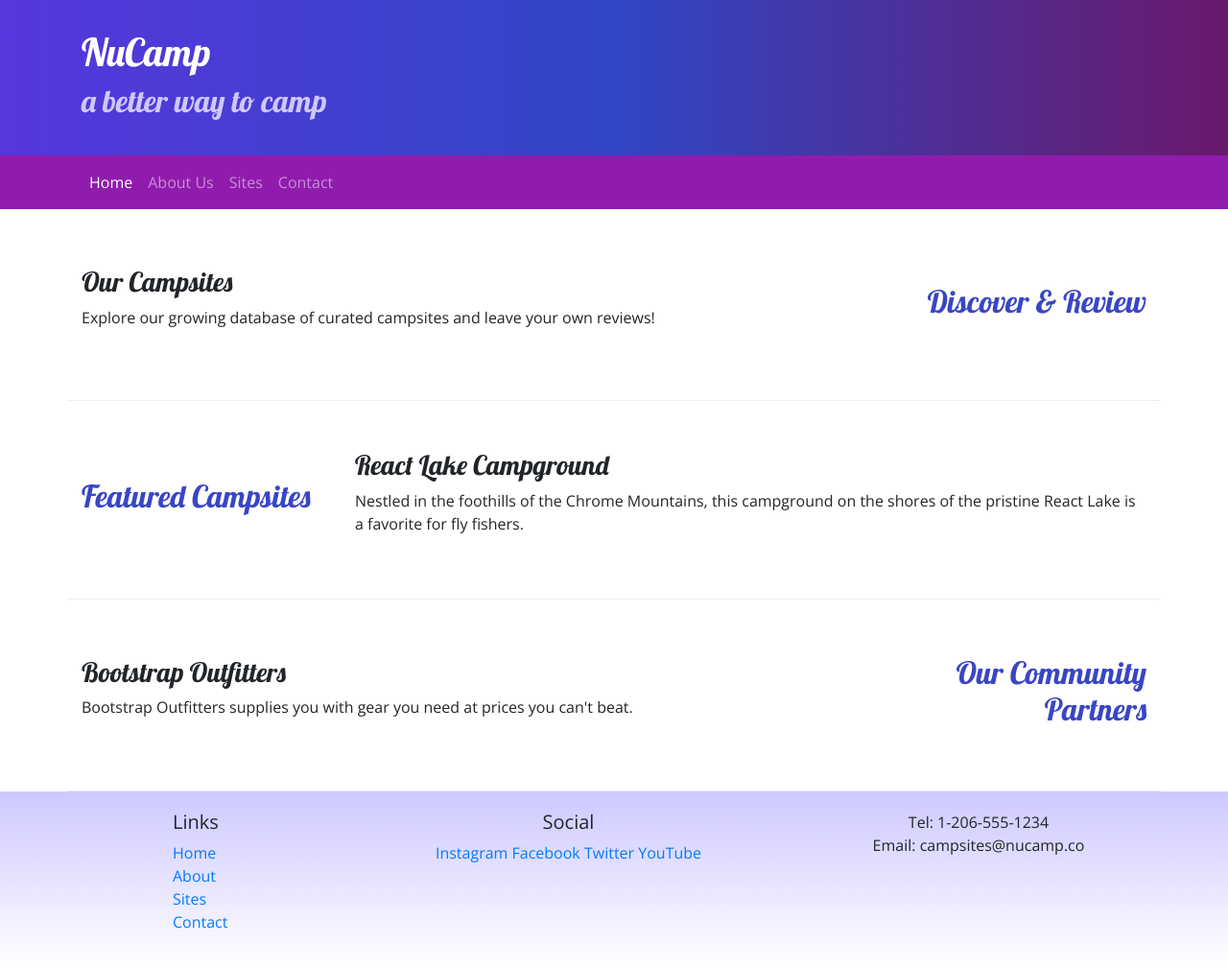
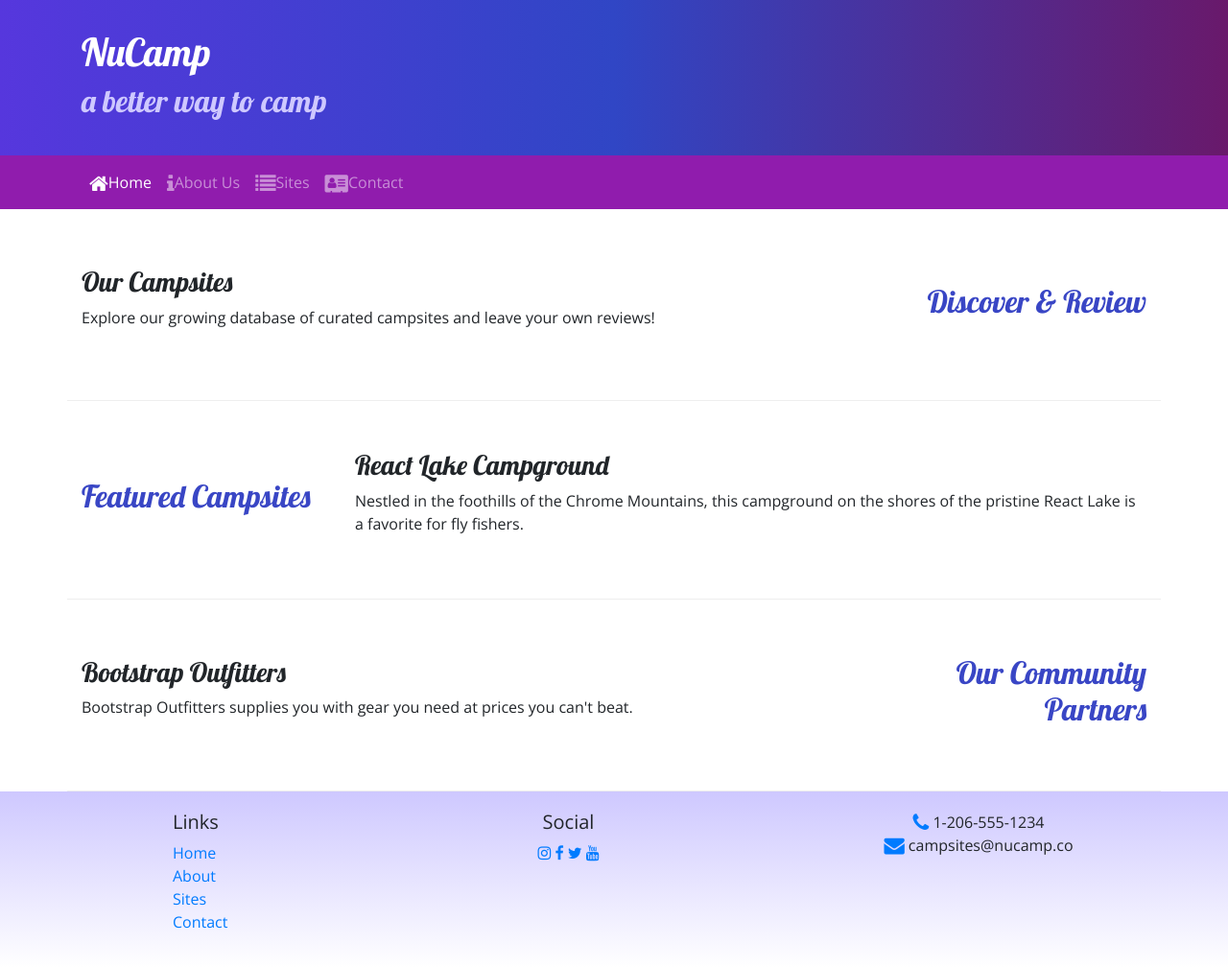
Before and after one commit to JT-817/nucampsite_bootstrap_start-main, a website: page index.html in a window 1280 px wide. Shown: the whole page at 96% size. Drawn offline with nearby package versions, Linux system fonts and the light colour scheme.

Commit message:
icon fonts

```diff
--- a/index.html
+++ b/index.html
@@ -16,6 +16,11 @@
       href="https://fonts.googleapis.com/css?family=Lobster|Open+Sans"
     />
     <link rel="stylesheet" href="css/styles.css" />
+    <!-- Additional CSS must be placed after Bootstrap CSS -->
+    <link
+      rel="stylesheet"
+      href="node_modules/font-awesome/css/font-awesome.min.css"
+    />
 
     <title>NuCamp: A Better Way To Camp</title>
   </head>
@@ -44,16 +49,17 @@
         </button>
         <div class="collapse navbar-collapse" id="nucampNavbar">
           <ul class="navbar-nav">
-          <li class="nav-item active"><a class="nav-link" href="#">Home</a></li>
+            <li class="nav-item active">
+              <a class="nav-link" href="#"><i class="fa fa-home fa-lg"></i>Home</a>
+            </li>
             <li class="nav-item">
-            <a class="nav-link" href="aboutus.html">About Us</a>
+              <a class="nav-link" href="aboutus.html"><i class="fa fa-info fa-lg"></i>About Us</a>
             </li>
-          <li class="nav-item"><a class="nav-link" href="#">Sites</a></li>
-          <li class="nav-item"><a class="nav-link" href="#">Contact</a></li>
+            <li class="nav-item"><a class="nav-link" href="#"><i class="fa fa-list fa-lg"></i>Sites</a></li>
+            <li class="nav-item"><a class="nav-link" href="#"><i class="fa fa-address-card fa-lg"></i>Contact</a></li>
           </ul>
         </div>
       </div>
-
     </nav>
 
     <div class="container">
@@ -102,22 +108,22 @@
           <div class="col-4 col-sm-2 offset-1">
             <h5>Links</h5>
             <ul class="list-unstyled">
-              <li><a href="#">Home</a></li>
-              <li><a href="aboutus.html">About</a></li>
-              <li><a href="#">Sites</a></li>
-              <li><a href="#">Contact</a></li>
+              <li><a href="#"> Home</a></li>
+              <li><a href="aboutus.html"> About</a></li>
+              <li><a href="#"> Sites</a></li>
+              <li><a href="#"> Contact</a></li>
             </ul>
           </div>
           <div class="col-6 col-sm-5 text-center">
             <h5>Social</h5>
-            <a href="http://instagram.com/">Instagram</a>
-            <a href="http://facebook.com/">Facebook</a>
-            <a href="http://twitter.com/">Twitter</a>
-            <a href="http://youtube.com/">YouTube</a>
+            <a href="http://instagram.com/"><i class="fa fa-instagram"></i></a>
+            <a href="http://facebook.com/"><i class="fa fa-facebook"></i></a>
+            <a href="http://twitter.com/"><i class="fa fa-twitter"></i></a>
+            <a href="http://youtube.com/"><i class="fa fa-youtube"></i></a>
           </div>
           <div class="col-sm-4 text-center">
-            Tel: 1-206-555-1234<br />
-            Email: campsites@nucamp.co
+            <i class="fa fa-phone fa-lg text-primary"></i> 1-206-555-1234<br />
+            <i class="fa fa-envelope fa-lg text-primary"></i> campsites@nucamp.co
           </div>
         </div>
       </div>
--- a/package.json
+++ b/package.json
@@ -15,6 +15,7 @@
   },
   "dependencies": {
     "bootstrap": "^4.5.2",
+    "font-awesome": "^4.7.0",
     "jquery": "^3.5.1",
     "popper.js": "^1.16.1"
   }
```
Also changed, not shown: aboutus.html (+16 -11 lines), 1 other file. Lines whose indentation alone changed are shown as unchanged.
